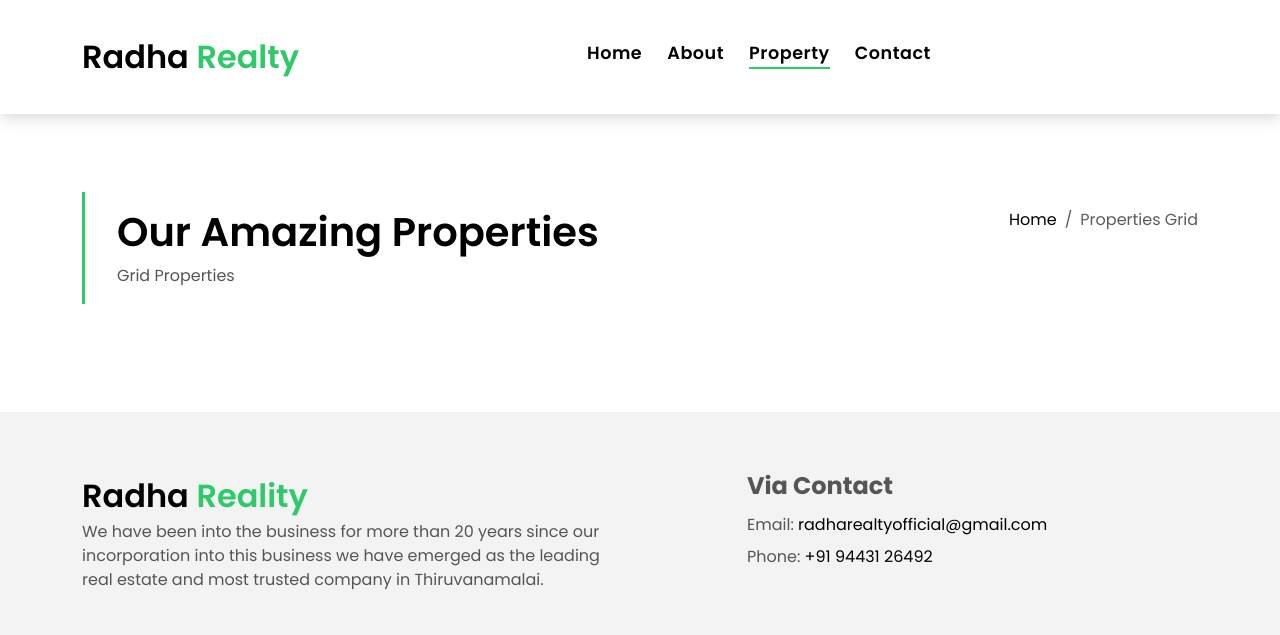
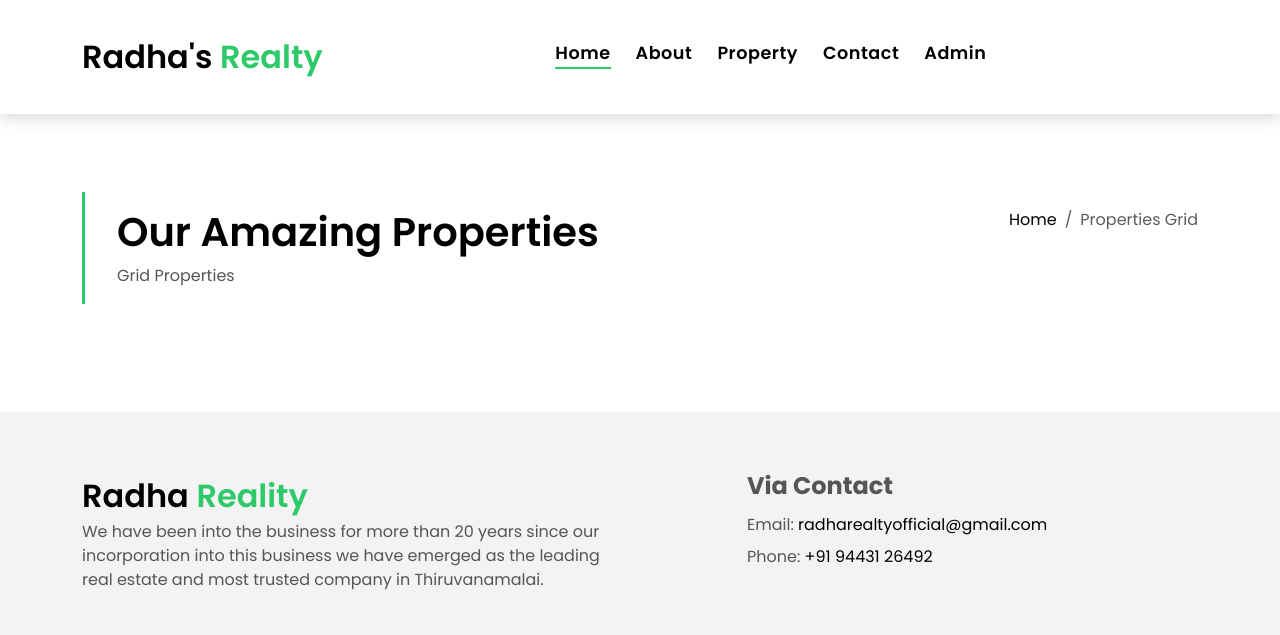
Before and after one commit to JKGlobalItSolutions/radha-reality, a plain HTML site: page property-grid.html in a window 1280 px wide. Shown: the top 635 px of the page. Drawn offline with Linux system fonts and the light colour scheme; files that its build step writes are made by us from their sources; no server answers.

Commit message:
logo is updated

```diff
--- a/property-grid.html
+++ b/property-grid.html
@@ -36,25 +36,24 @@
         <span></span>
         <span></span>
       </button>
-      <a class="navbar-brand text-brand" href="index.html">Radha <span class="color-b">Realty</span></a>
+      <a class="navbar-brand text-brand" href="index.html">Radha's <span class="color-b">Realty</span></a>
 
       <div class="navbar-collapse collapse justify-content-center" id="navbarDefault">
         <ul class="navbar-nav">
-
           <li class="nav-item">
-            <a class="nav-link " href="index.html">Home</a>
+            <a class="nav-link active" href="index.html">Home</a>
           </li>
-
           <li class="nav-item">
             <a class="nav-link " href="about.html">About</a>
           </li>
-
           <li class="nav-item">
-            <a class="nav-link  active" href="property-grid.html">Property</a>
+            <a class="nav-link " href="property-grid.html">Property</a>
           </li>
-
           <li class="nav-item">
-            <a class="nav-link  " href="contact.html">Contact</a>
+            <a class="nav-link " href="contact.html">Contact</a>
+          </li>
+          <li class="nav-item">
+            <a class="nav-link " href="admin/login.html">Admin</a>
           </li>
         </ul>
       </div>
```
Also changed, not shown: about.html (+7 -8 lines), contact.html (+6 -7 lines), index.html (+1 -1 lines).
